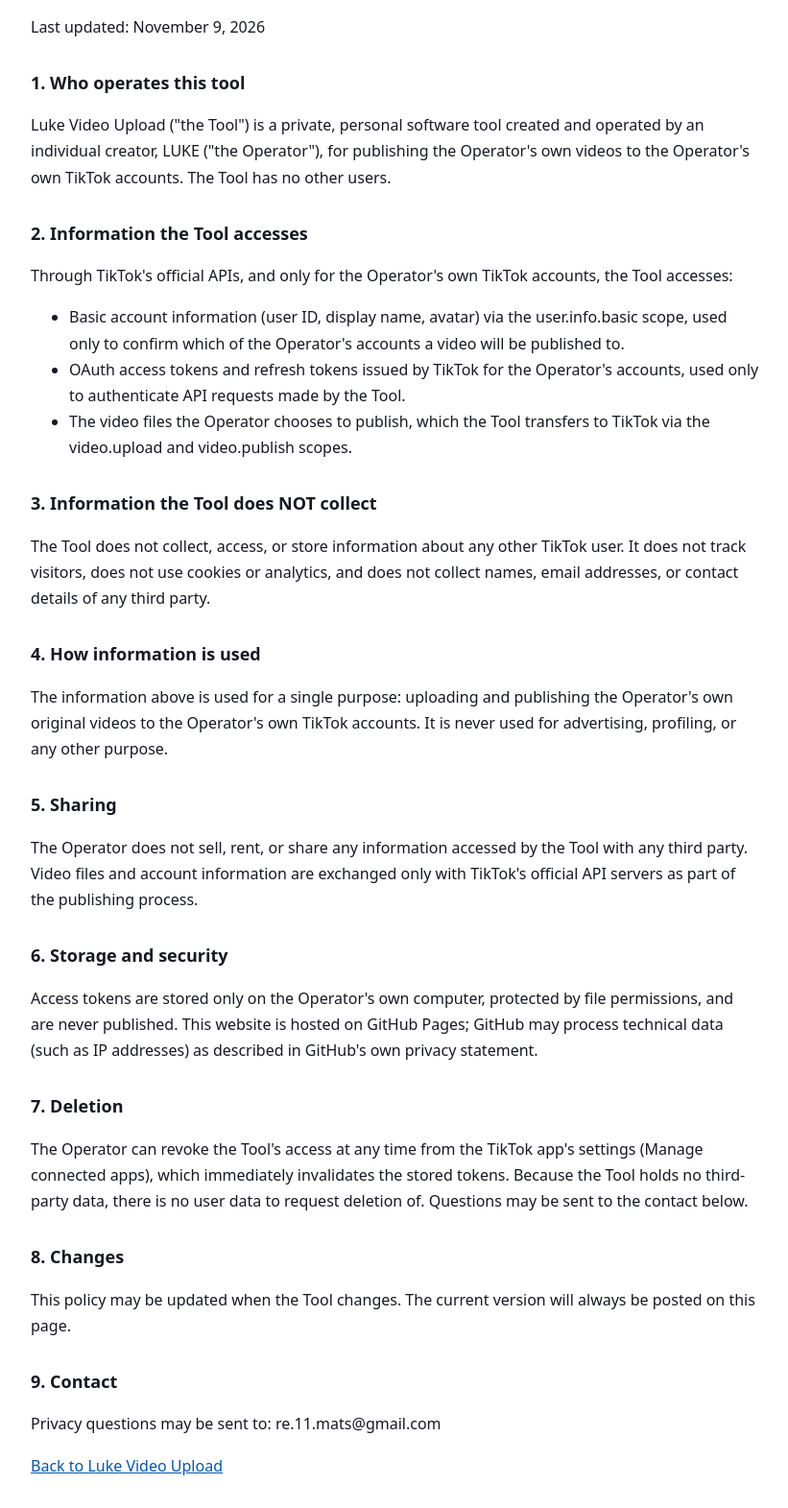
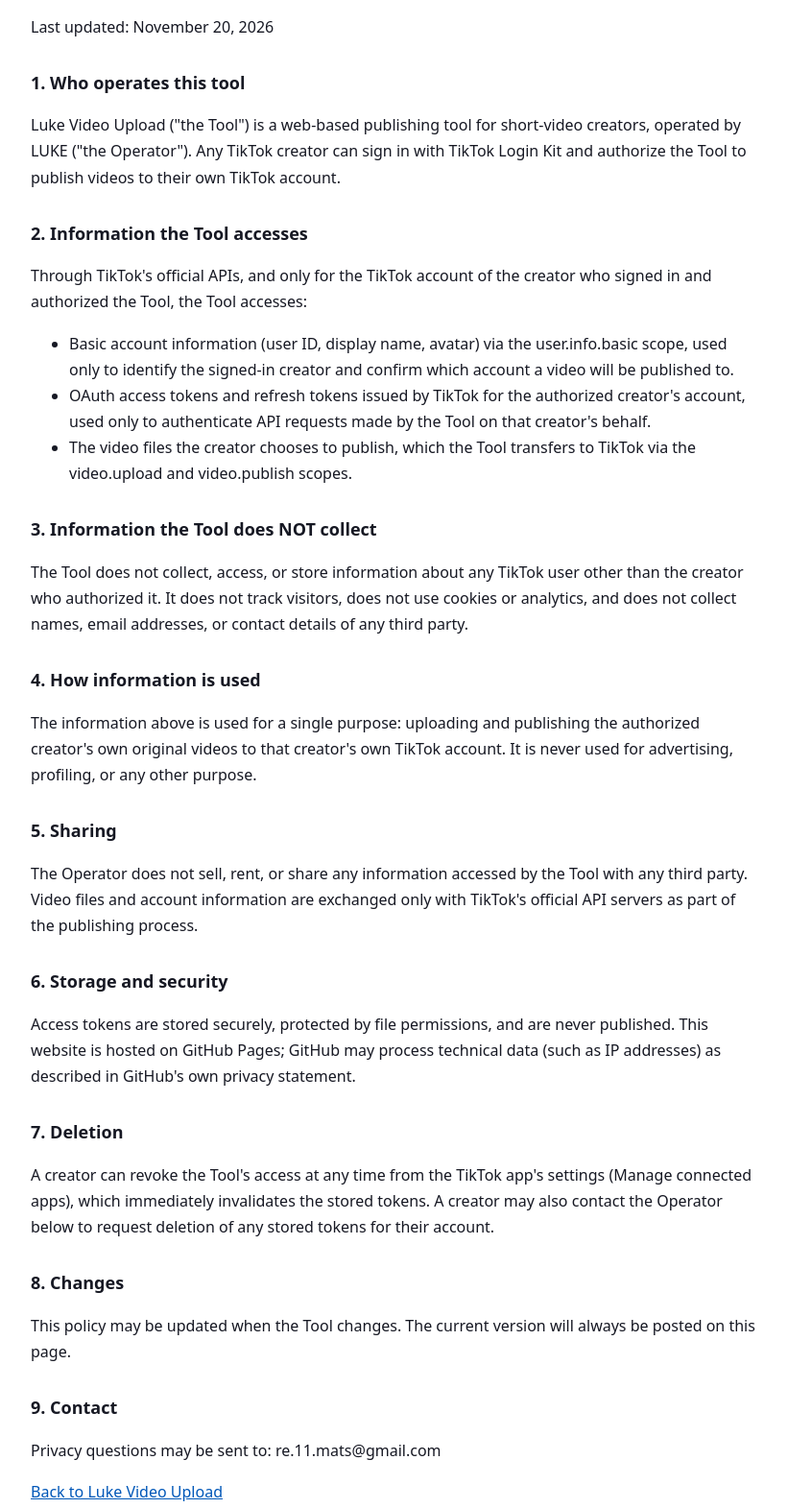
Before and after one commit to lukevideoupload/lukevideoupload.github.io, a plain HTML site: page privacy-policy.html in a window 1280 px wide. Shown: the part 87-1658 px from the top of the page at 96% size, without its empty margins (228-1049 px from the left). Drawn offline with Linux system fonts and the light colour scheme.

Commit message:
Update site copy for creator publishing tool

```diff
--- a/privacy-policy.html
+++ b/privacy-policy.html
@@ -8,33 +8,33 @@
 </head>
 <body>
 <h1>Privacy Policy — Luke Video Upload</h1>
-<p>Last updated: November 9, 2026</p>
+<p>Last updated: November 20, 2026</p>
 
 <h2>1. Who operates this tool</h2>
-<p>Luke Video Upload ("the Tool") is a private, personal software tool created and operated by an individual creator, LUKE ("the Operator"), for publishing the Operator's own videos to the Operator's own TikTok accounts. The Tool has no other users.</p>
+<p>Luke Video Upload ("the Tool") is a web-based publishing tool for short-video creators, operated by LUKE ("the Operator"). Any TikTok creator can sign in with TikTok Login Kit and authorize the Tool to publish videos to their own TikTok account.</p>
 
 <h2>2. Information the Tool accesses</h2>
-<p>Through TikTok's official APIs, and only for the Operator's own TikTok accounts, the Tool accesses:</p>
+<p>Through TikTok's official APIs, and only for the TikTok account of the creator who signed in and authorized the Tool, the Tool accesses:</p>
 <ul>
-<li>Basic account information (user ID, display name, avatar) via the user.info.basic scope, used only to confirm which of the Operator's accounts a video will be published to.</li>
-<li>OAuth access tokens and refresh tokens issued by TikTok for the Operator's accounts, used only to authenticate API requests made by the Tool.</li>
-<li>The video files the Operator chooses to publish, which the Tool transfers to TikTok via the video.upload and video.publish scopes.</li>
+<li>Basic account information (user ID, display name, avatar) via the user.info.basic scope, used only to identify the signed-in creator and confirm which account a video will be published to.</li>
+<li>OAuth access tokens and refresh tokens issued by TikTok for the authorized creator's account, used only to authenticate API requests made by the Tool on that creator's behalf.</li>
+<li>The video files the creator chooses to publish, which the Tool transfers to TikTok via the video.upload and video.publish scopes.</li>
 </ul>
 
 <h2>3. Information the Tool does NOT collect</h2>
-<p>The Tool does not collect, access, or store information about any other TikTok user. It does not track visitors, does not use cookies or analytics, and does not collect names, email addresses, or contact details of any third party.</p>
+<p>The Tool does not collect, access, or store information about any TikTok user other than the creator who authorized it. It does not track visitors, does not use cookies or analytics, and does not collect names, email addresses, or contact details of any third party.</p>
 
 <h2>4. How information is used</h2>
-<p>The information above is used for a single purpose: uploading and publishing the Operator's own original videos to the Operator's own TikTok accounts. It is never used for advertising, profiling, or any other purpose.</p>
+<p>The information above is used for a single purpose: uploading and publishing the authorized creator's own original videos to that creator's own TikTok account. It is never used for advertising, profiling, or any other purpose.</p>
 
 <h2>5. Sharing</h2>
 <p>The Operator does not sell, rent, or share any information accessed by the Tool with any third party. Video files and account information are exchanged only with TikTok's official API servers as part of the publishing process.</p>
 
 <h2>6. Storage and security</h2>
-<p>Access tokens are stored only on the Operator's own computer, protected by file permissions, and are never published. This website is hosted on GitHub Pages; GitHub may process technical data (such as IP addresses) as described in GitHub's own privacy statement.</p>
+<p>Access tokens are stored securely, protected by file permissions, and are never published. This website is hosted on GitHub Pages; GitHub may process technical data (such as IP addresses) as described in GitHub's own privacy statement.</p>
 
 <h2>7. Deletion</h2>
-<p>The Operator can revoke the Tool's access at any time from the TikTok app's settings (Manage connected apps), which immediately invalidates the stored tokens. Because the Tool holds no third-party data, there is no user data to request deletion of. Questions may be sent to the contact below.</p>
+<p>A creator can revoke the Tool's access at any time from the TikTok app's settings (Manage connected apps), which immediately invalidates the stored tokens. A creator may also contact the Operator below to request deletion of any stored tokens for their account.</p>
 
 <h2>8. Changes</h2>
 <p>This policy may be updated when the Tool changes. The current version will always be posted on this page.</p>
```
Also changed, not shown: index.html (+3 -3 lines), terms-of-service.html (+5 -5 lines).
